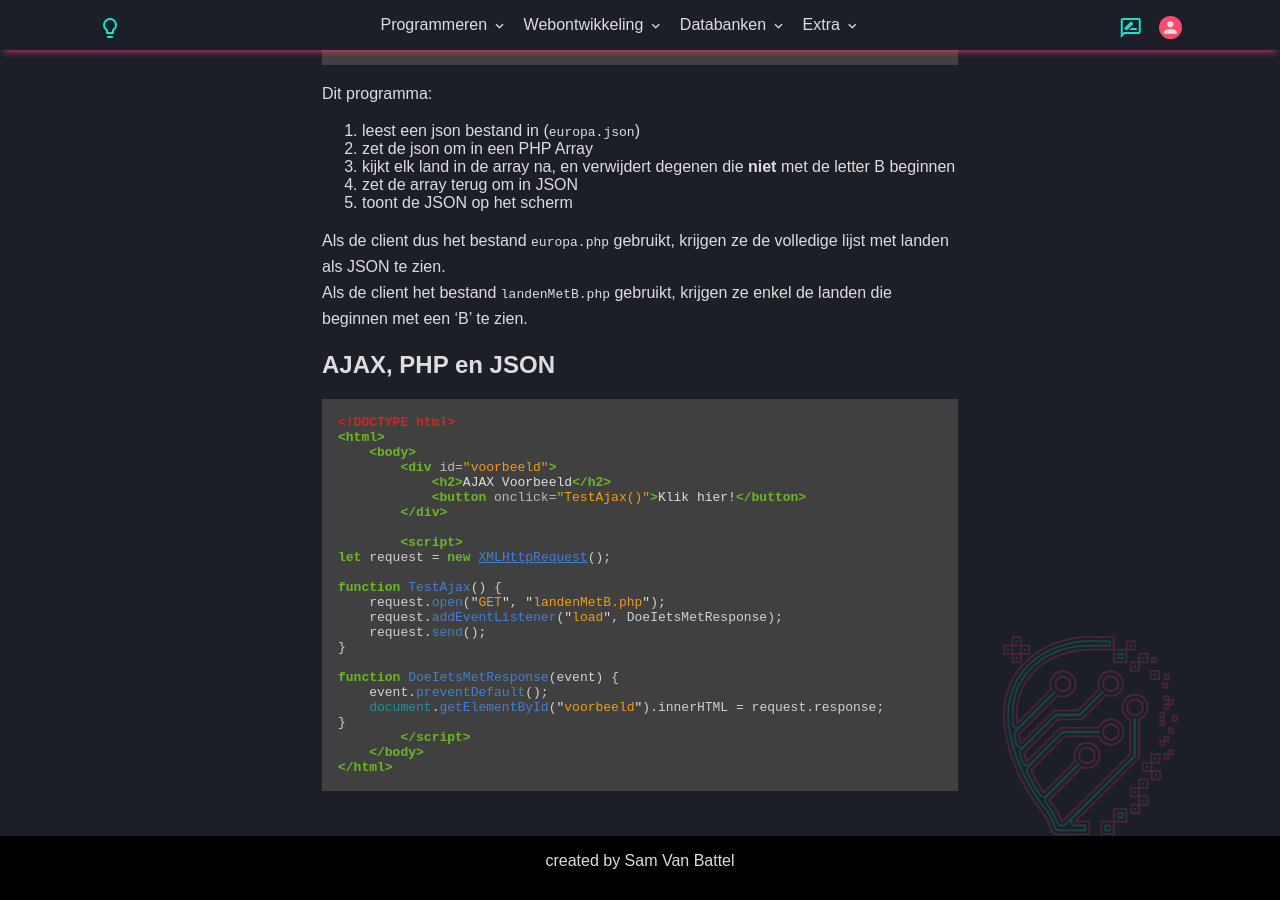
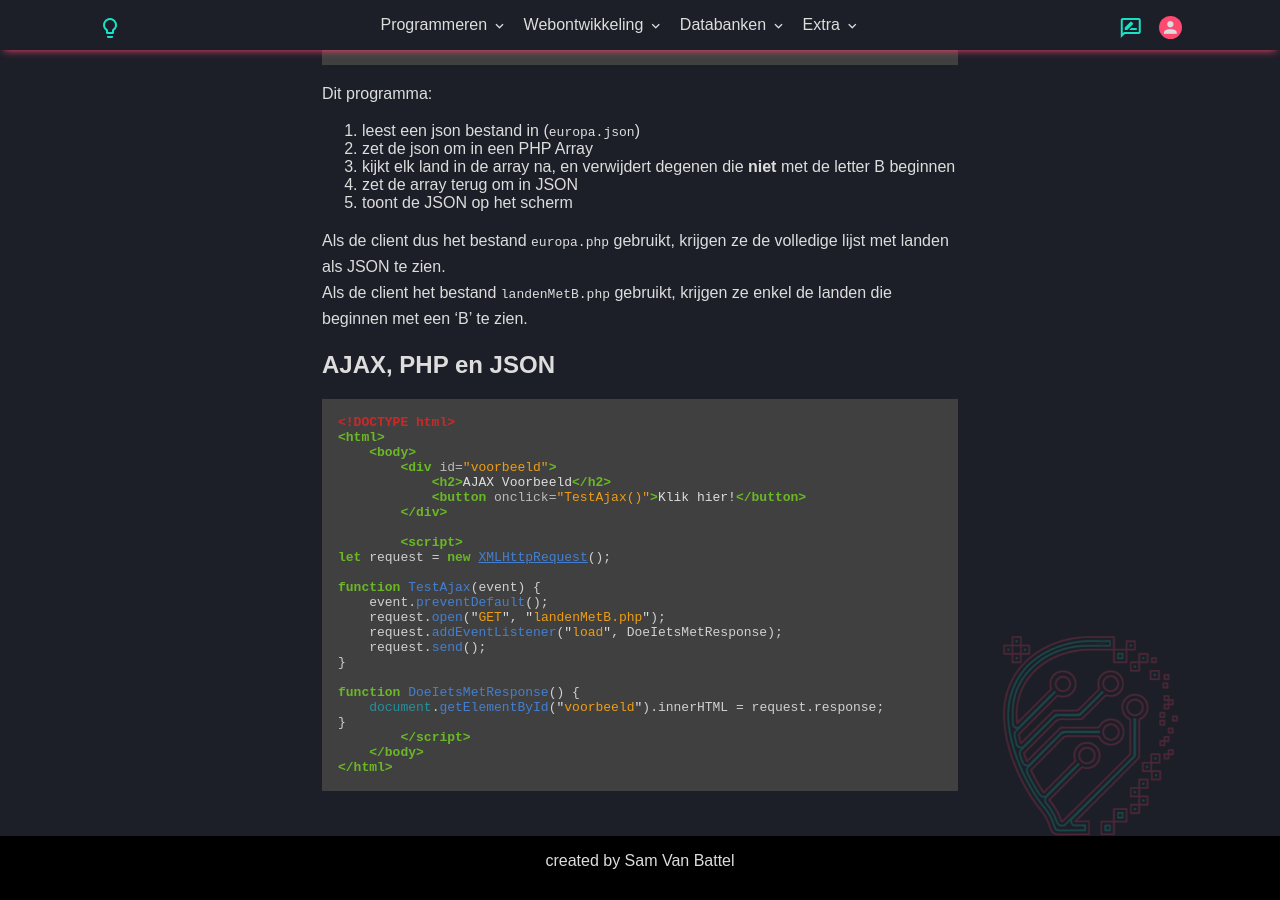
Before and after one commit to T-INFORMATICA/t-informatica.github.io, a Jekyll site: the page built from _courses/webontwikkeling/dynamische-websites/php-json.md, in a window 1280 px wide and 900 px high, scrolled down 4640 px. Built offline with Jekyll 4.4.1, drawn with Linux system fonts in a browser that asks for light colours; comment, search, counter and statistics services are not loaded.

```diff
--- a/_courses/webontwikkeling/dynamische-websites/php-json.md
+++ b/_courses/webontwikkeling/dynamische-websites/php-json.md
@@ -250,14 +250,14 @@ Als de client het bestand `landenMetB.php` gebruikt, krijgen ze enkel de landen
         <script>
 let request = new XMLHttpRequest();
 
-function TestAjax() {
+function TestAjax(event) {
+    event.preventDefault();
     request.open("GET", "landenMetB.php");
     request.addEventListener("load", DoeIetsMetResponse);
     request.send();
 }
 
-function DoeIetsMetResponse(event) {
-    event.preventDefault();
+function DoeIetsMetResponse() {
     document.getElementById("voorbeeld").innerHTML = request.response;
 }
         </script>
```
